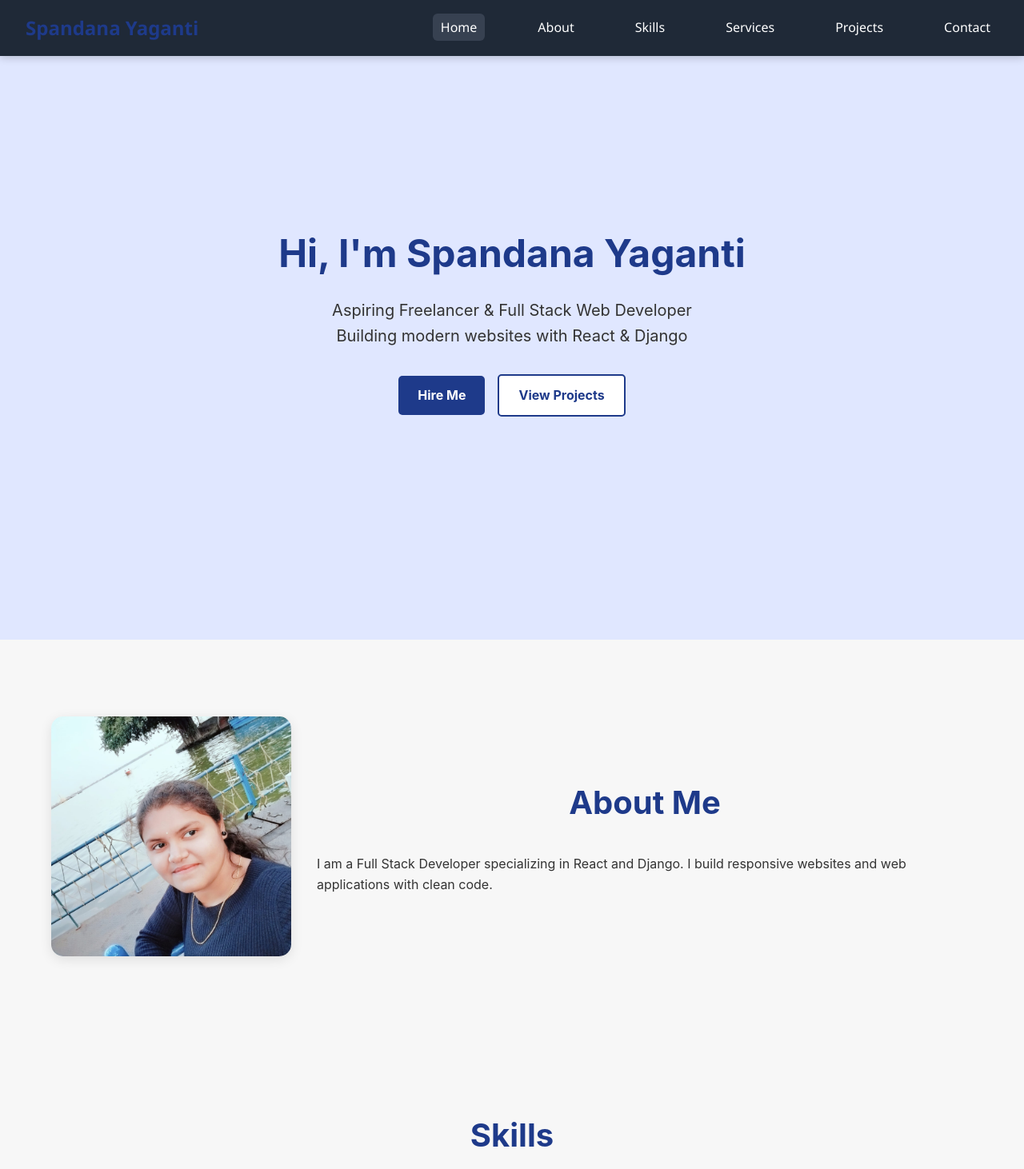
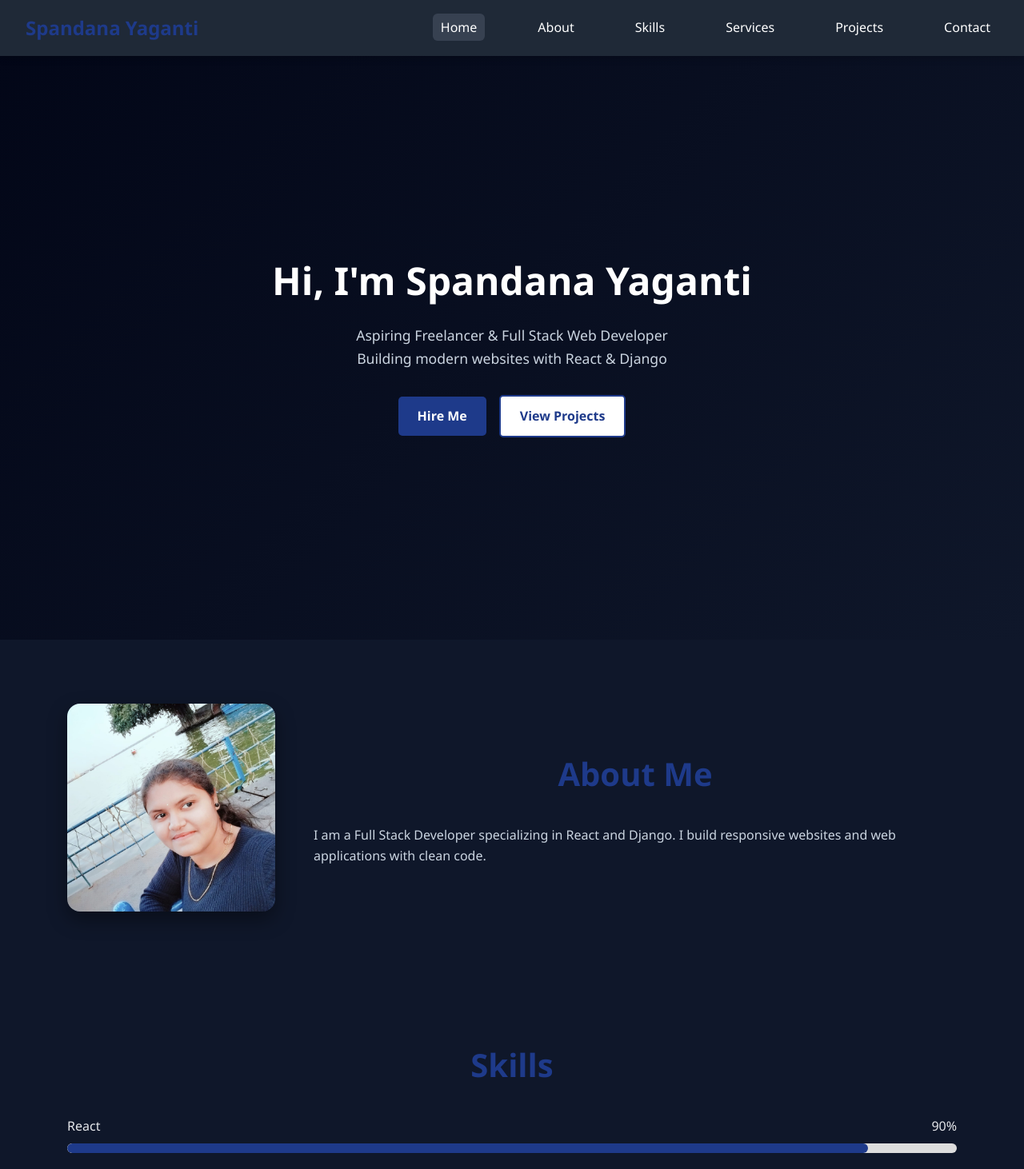
Before and after one commit to Yaganti-Spandana/portfolio, a React (Create React App) app: page / in a window 1280 px wide. Shown: the top 1462 px of the page at 80% size. Built offline with nearby package versions, Linux system fonts and the light colour scheme.

Commit message:
Update App.css

```diff
--- a/src/App.css
+++ b/src/App.css
@@ -404,3 +404,310 @@ footer a:hover {
     display: flex;
   }
 }
+
+/* ===== RESET ===== */
+* {
+  margin: 0;
+  padding: 0;
+  box-sizing: border-box;
+}
+
+html {
+  scroll-behavior: smooth;
+}
+
+body {
+  font-family: 'Poppins', 'Segoe UI', sans-serif;
+  background: #0f172a;
+  color: #e5e7eb;
+  line-height: 1.6;
+}
+
+/* ===== CONTAINER ===== */
+.container {
+  max-width: 1200px;
+  margin: auto;
+  padding: 80px 20px;
+}
+
+/* ===== SECTION HEADINGS ===== */
+h2 {
+  font-size: 2.2rem;
+  text-align: center;
+  margin-bottom: 2.5rem;
+  color: #facc15;
+}
+
+/* =========================================================
+   HERO SECTION
+========================================================= */
+.hero {
+  min-height: 100vh;
+  display: flex;
+  flex-direction: column;
+  justify-content: center;
+  align-items: center;
+  background: linear-gradient(135deg, #020617, #0f172a);
+  text-align: center;
+  padding: 120px 20px 60px;
+}
+
+.hero h1 {
+  font-size: 3rem;
+  margin-bottom: 1rem;
+  color: white;
+}
+
+.hero p {
+  max-width: 600px;
+  margin-bottom: 2rem;
+  color: #cbd5e1;
+  font-size: 1.1rem;
+}
+
+/* Buttons */
+.primary,
+.secondary {
+  padding: 12px 26px;
+  margin: 8px;
+  border-radius: 8px;
+  text-decoration: none;
+  font-weight: 600;
+  transition: all 0.3s ease;
+  display: inline-block;
+}
+
+.primary {
+  background: #facc15;
+  color: #111827;
+}
+
+.primary:hover {
+  background: #fde047;
+  transform: translateY(-2px);
+}
+
+.secondary {
+  border: 1px solid #facc15;
+  color: #facc15;
+}
+
+.secondary:hover {
+  background: #facc15;
+  color: #111827;
+}
+
+/* =========================================================
+   ABOUT
+========================================================= */
+.about {
+  display: flex;
+  align-items: center;
+  gap: 3rem;
+  flex-wrap: wrap;
+}
+
+.about img {
+  width: 260px;
+  border-radius: 16px;
+  box-shadow: 0 10px 25px rgba(0,0,0,0.4);
+}
+
+.about-text {
+  flex: 1;
+}
+
+.about-text p {
+  color: #cbd5e1;
+  margin-top: 1rem;
+}
+
+/* =========================================================
+   SKILLS
+========================================================= */
+.skill {
+  margin-bottom: 1.5rem;
+}
+
+.skill-name {
+  display: flex;
+  justify-content: space-between;
+  margin-bottom: 6px;
+}
+
+.skill-bar {
+  height: 10px;
+  background: #1f2937;
+  border-radius: 999px;
+  overflow: hidden;
+}
+
+.skill-bar-fill {
+  height: 100%;
+  width: var(--skill-width);
+  background: linear-gradient(90deg, #facc15, #fde047);
+  border-radius: 999px;
+  transition: width 1s ease;
+}
+
+/* =========================================================
+   SERVICES
+========================================================= */
+.service-card {
+  background: #111827;
+  padding: 25px;
+  border-radius: 14px;
+  width: 260px;
+  text-align: center;
+  transition: 0.3s;
+  border: 1px solid transparent;
+}
+
+.service-card:hover {
+  transform: translateY(-8px);
+  border-color: #facc15;
+  box-shadow: 0 10px 30px rgba(0,0,0,0.4);
+}
+
+.service-card h3 {
+  color: #facc15;
+  margin-bottom: 10px;
+}
+
+/* =========================================================
+   PROJECTS
+========================================================= */
+.projects-grid {
+  display: grid;
+  grid-template-columns: repeat(auto-fit, minmax(280px, 1fr));
+  gap: 2rem;
+}
+
+.project-card {
+  background: #111827;
+  padding: 20px;
+  border-radius: 16px;
+  transition: 0.3s;
+  border: 1px solid #1f2937;
+}
+
+.project-card:hover {
+  transform: translateY(-6px);
+  border-color: #facc15;
+}
+
+.project-card img {
+  width: 100%;
+  border-radius: 10px;
+  margin-bottom: 12px;
+}
+
+/* Project buttons */
+.project-links {
+  display: flex;
+  flex-wrap: wrap;
+  gap: 10px;
+  margin-top: 12px;
+}
+
+.project-links a {
+  flex: 1;
+  text-align: center;
+  padding: 8px;
+  border-radius: 6px;
+  text-decoration: none;
+  font-size: 0.9rem;
+  transition: 0.25s;
+}
+
+.btn-live {
+  background: #22c55e;
+  color: white;
+}
+
+.btn-github {
+  background: #374151;
+  color: white;
+}
+
+.btn-backend {
+  background: #facc15;
+  color: #111827;
+}
+
+/* =========================================================
+   CONTACT
+========================================================= */
+.contact-section {
+  text-align: center;
+}
+
+.contact-form {
+  max-width: 520px;
+  margin: auto;
+  display: flex;
+  flex-direction: column;
+  gap: 14px;
+}
+
+.contact-form input,
+.contact-form textarea {
+  padding: 12px;
+  border-radius: 8px;
+  border: 1px solid #374151;
+  background: #020617;
+  color: white;
+}
+
+.contact-form button {
+  padding: 12px;
+  border: none;
+  background: #facc15;
+  color: #111827;
+  border-radius: 8px;
+  font-weight: bold;
+  cursor: pointer;
+  transition: 0.25s;
+}
+
+.contact-form button:hover {
+  background: #fde047;
+}
+
+/* =========================================================
+   FOOTER
+========================================================= */
+footer {
+  background: #020617;
+  padding: 30px 20px;
+  text-align: center;
+  border-top: 1px solid #1f2937;
+}
+
+footer a {
+  color: #facc15;
+  margin: 0 10px;
+  text-decoration: none;
+}
+
+footer a:hover {
+  text-decoration: underline;
+}
+
+/* =========================================================
+   RESPONSIVE
+========================================================= */
+@media (max-width: 768px) {
+  .hero h1 {
+    font-size: 2.2rem;
+  }
+
+  .about {
+    text-align: center;
+    justify-content: center;
+  }
+
+  .about img {
+    width: 200px;
+  }
+}
```
